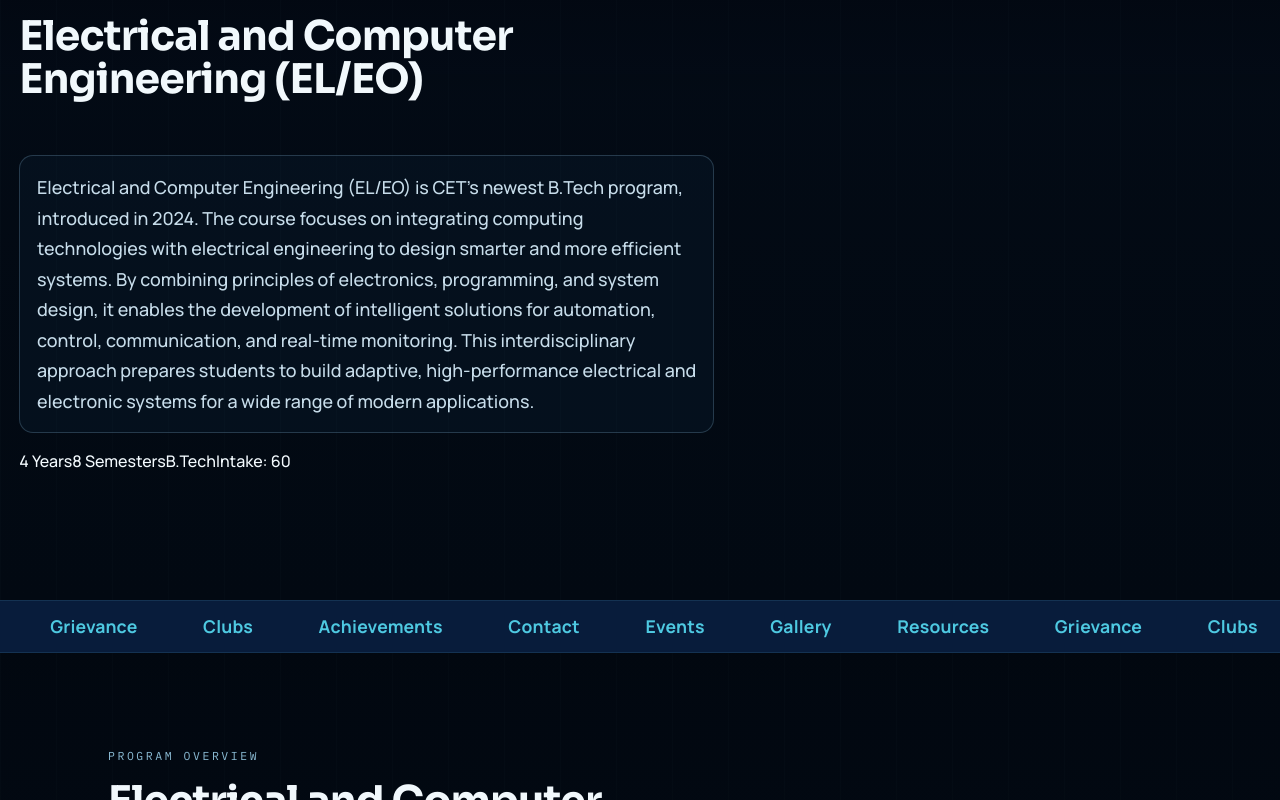
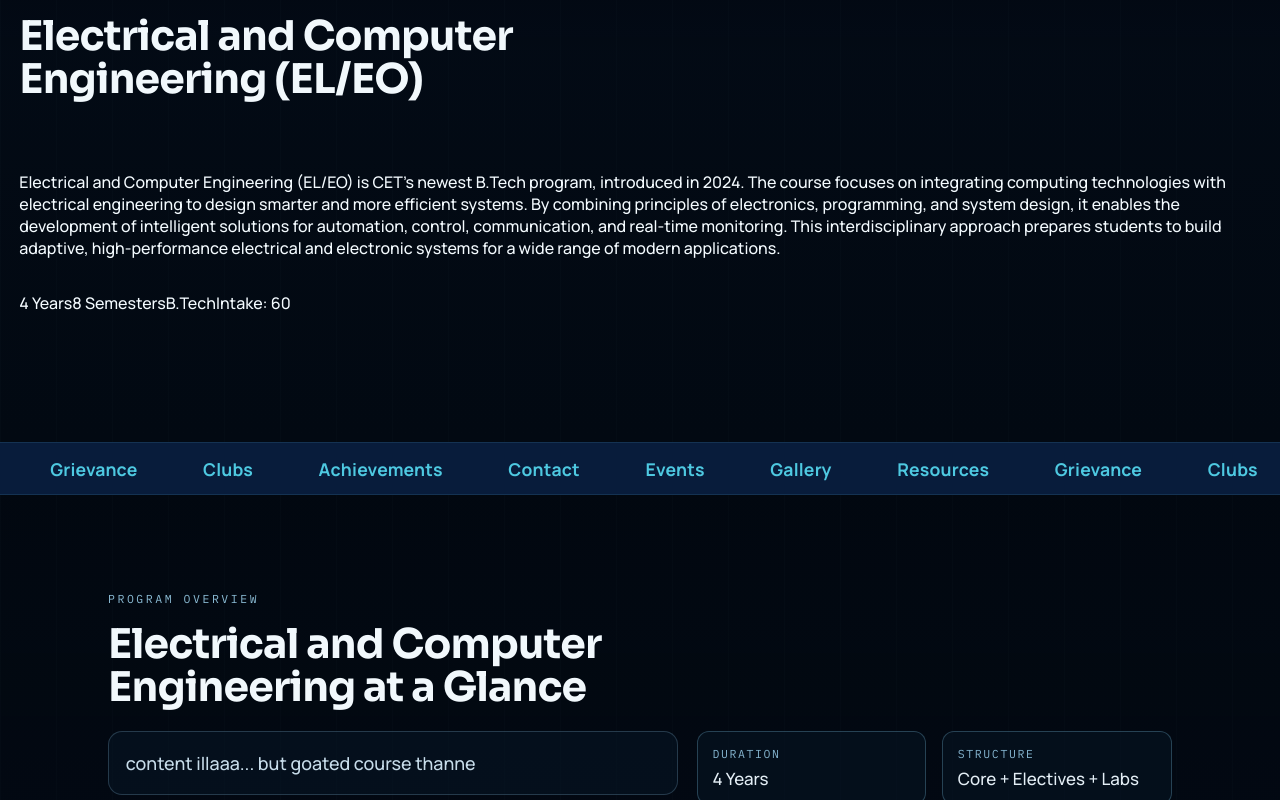
Before and after one commit to rohankishore/elweb, a React (Vite) app: page / in a window 1280 px wide. Shown: the part 2964-3764 px from the top of the page. Built offline with nearby package versions, Linux system fonts and the light colour scheme.

Commit message:
remove card design

```diff
--- a/src/App.jsx
+++ b/src/App.jsx
@@ -309,7 +309,7 @@
           <h2>Electrical and Computer Engineering (EL/EO)</h2>
         </div>
         <div className="section-body">
-          <p className="lead">
+          <p>
             Electrical and Computer Engineering (EL/EO) is CET’s newest B.Tech program, introduced in 2024. The course focuses on integrating computing technologies with electrical engineering to design smarter and more efficient systems. By combining principles of electronics, programming, and system design, it enables the development of intelligent solutions for automation, control, communication, and real-time monitoring. This interdisciplinary approach prepares students to build adaptive, high-performance electrical and electronic systems for a wide range of modern applications.
           </p>
           <div className="program-badges">
```
